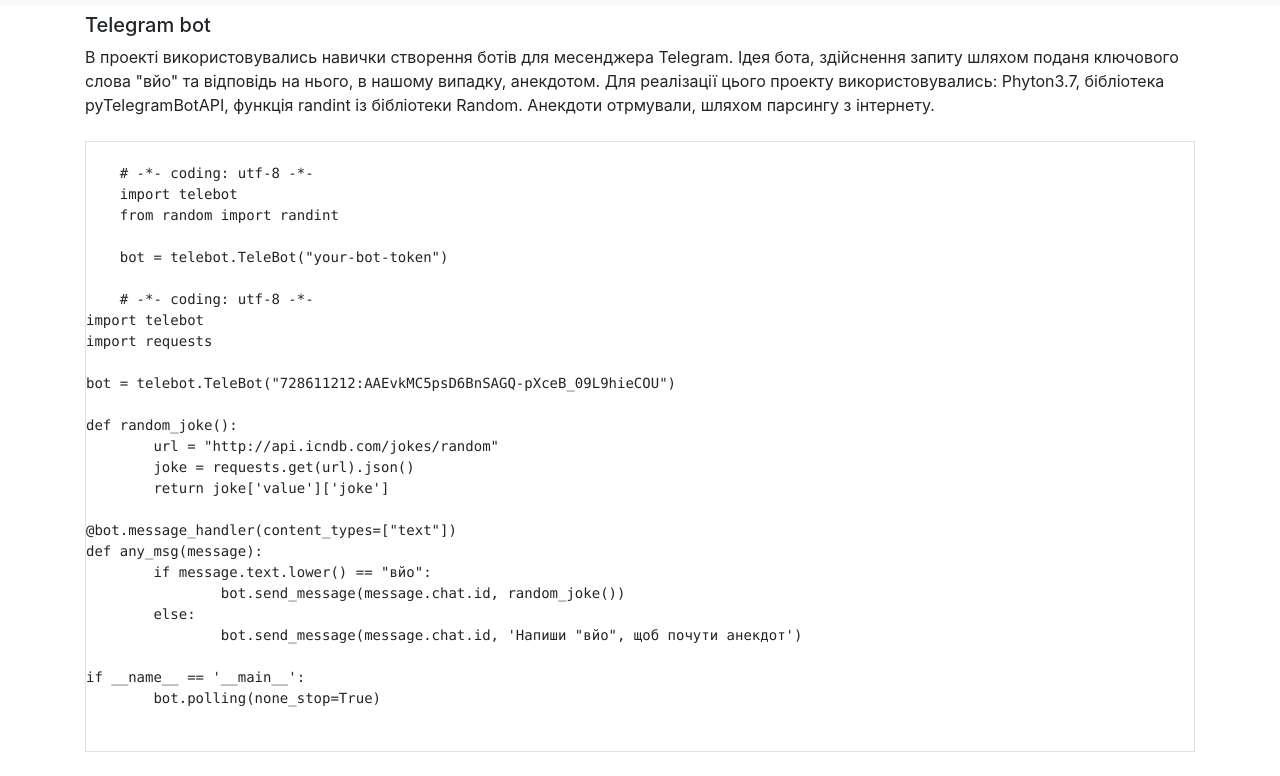
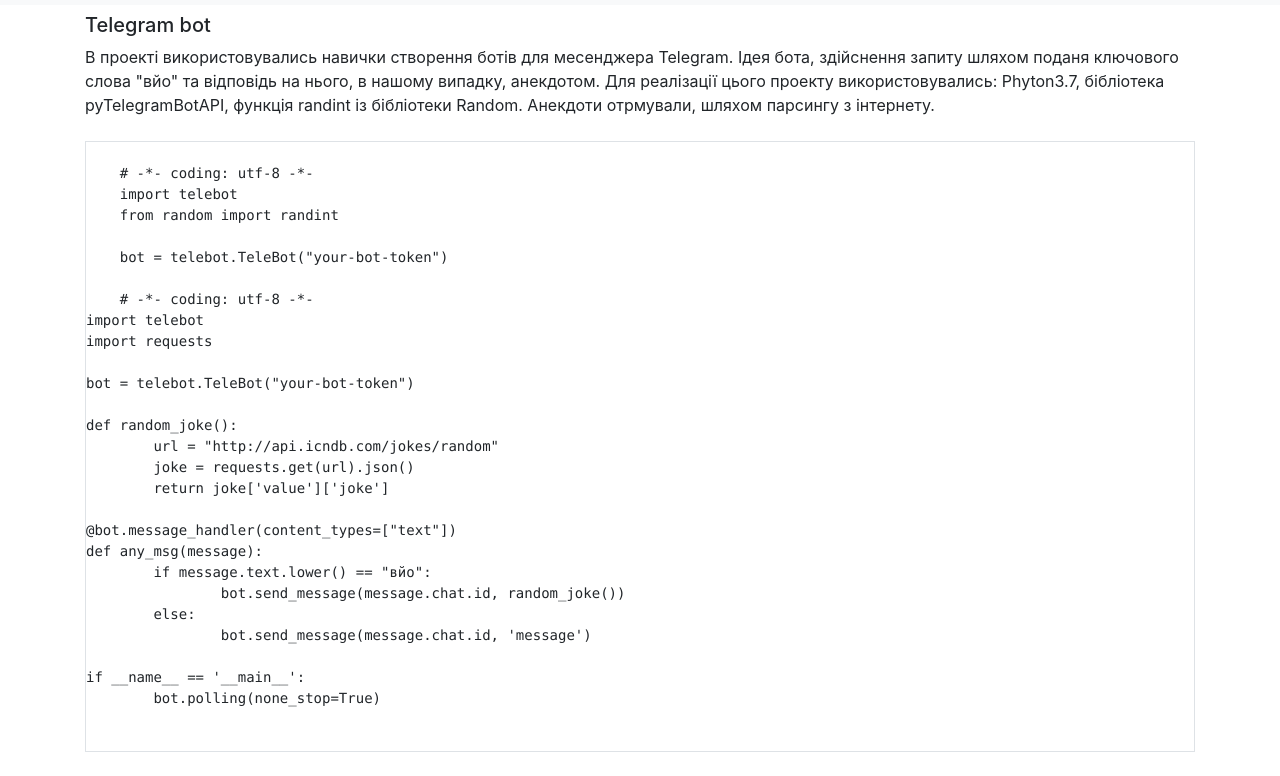
Before and after one commit to makloen/makloen.github.io, a plain HTML site: page my_telegram_bot.html in a window 1280 px wide. Shown: the part 51-827 px from the top of the page. Drawn offline with nearby package versions, Linux system fonts and the light colour scheme.

Commit message:
Update my_telegram_bot.html

```diff
--- a/my_telegram_bot.html
+++ b/my_telegram_bot.html
@@ -67,7 +67,7 @@
 import telebot
 import requests
 
-bot = telebot.TeleBot("728611212:AAEvkMC5psD6BnSAGQ-pXceB_09L9hieCOU")
+bot = telebot.TeleBot("your-bot-token")
 
 def random_joke():
 	url = "http://api.icndb.com/jokes/random"
@@ -79,7 +79,7 @@ def any_msg(message):
 	if message.text.lower() == "вйо":
 		bot.send_message(message.chat.id, random_joke())
 	else:
-		bot.send_message(message.chat.id, 'Напиши "вйо", щоб почути анекдот')
+		bot.send_message(message.chat.id, 'message')
 
 if __name__ == '__main__':
 	bot.polling(none_stop=True)
```
